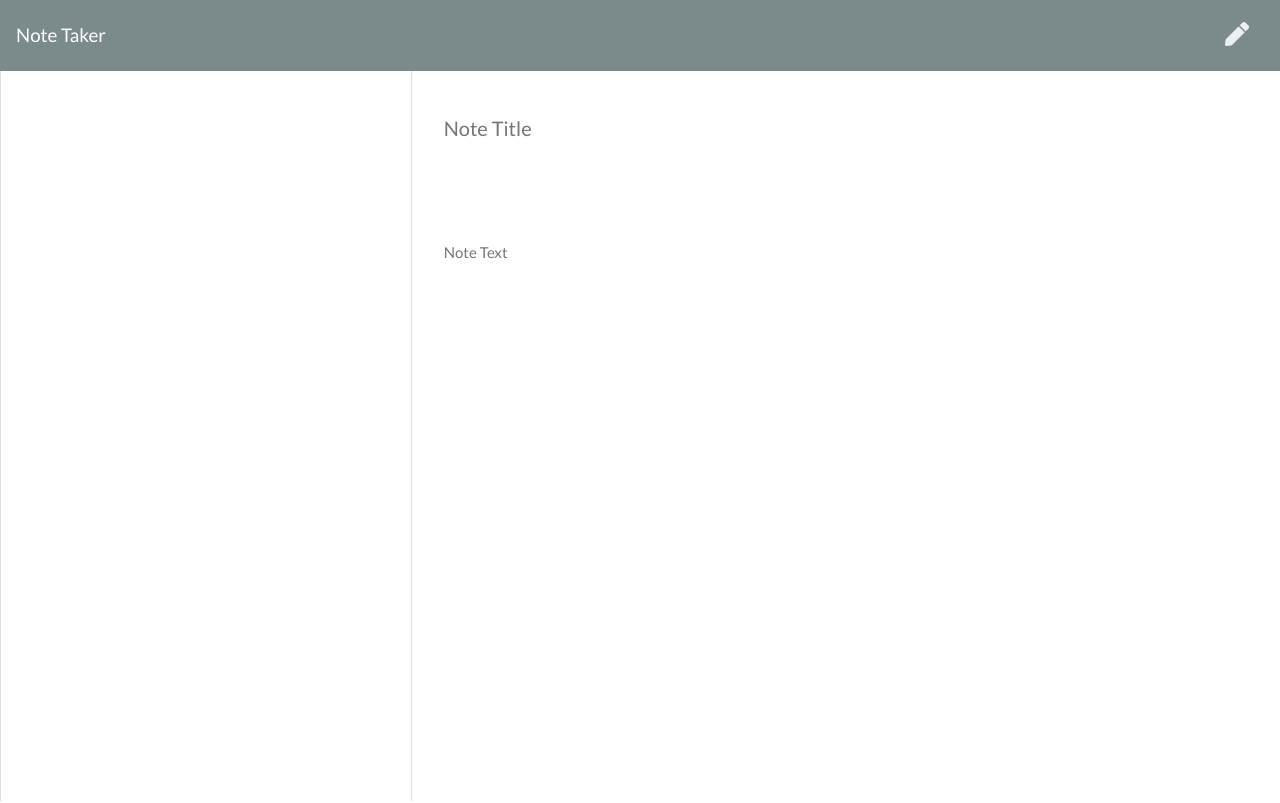
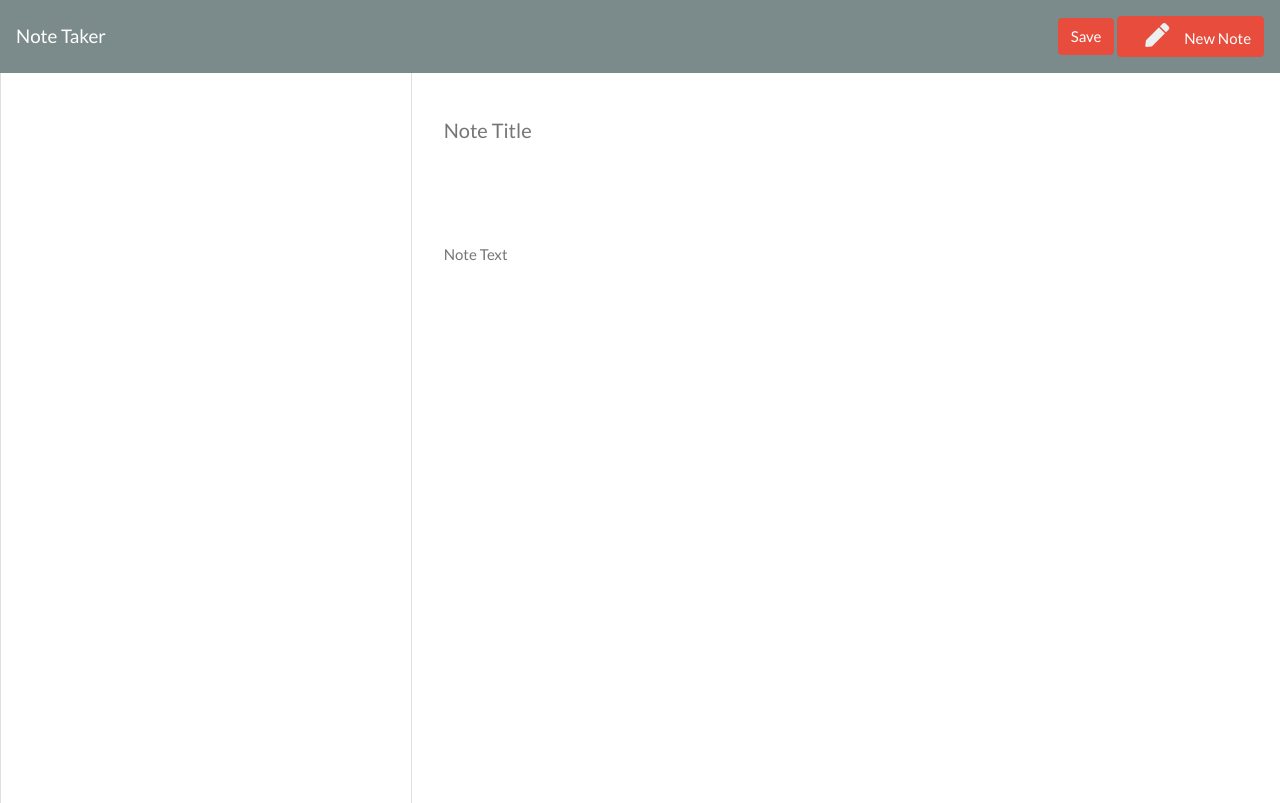
Before and after one commit to bpr59/Note-Taker-HW, a website: page public/assets/notes.html in a window 1280 px wide. Drawn offline with nearby package versions, Linux system fonts and the light colour scheme; no server answers.

Commit message:
added buttons to the save and new note elements

```diff
--- a/public/assets/notes.html
+++ b/public/assets/notes.html
@@ -14,11 +14,10 @@
 
 <body>
   <nav class="navbar navbar-dark bg-dark">
-    <a class="navbar-brand" href="/">Note Taker
-    </a>
+    <a class="navbar-brand" href="/">Note Taker</a>
     <div class="icons">
-      <i class="fas fa-save text-light save-note"></i>
-      <i class="fas fa-pen text-light new-note"></i>
+        <a style="color: white;" class="btn btn-large btn-danger"><i class="fas fa-save text-light save-note"></i>Save</a>
+        <a style="color: white;" class="btn btn-large btn-danger"><i class="fas fa-pen text-light new-note"></i>New Note</a>
     </div>
   </nav>
   <div class="container-fluid">
@@ -29,10 +28,10 @@
           </ul>
         </div>
       </div>
-      <div class="col-8">
+      <div class="col-4">
         <input class="note-title" style="margin-top: 30px; width: 300px; height: 55px; font-size: 20px;" placeholder="Note Title" maxlength="28" type="text">
         <br>
-        <textarea class="note-textarea" style="width: 600px; height: 400px; margin-top: 30px;" placeholder="Note Text"></textarea>
+        <textarea class="note-textarea" style="width: 400px; height: 200px; margin-top: 30px;" placeholder="Note Text"></textarea>
       </div>
     </div>
   </div>
```
